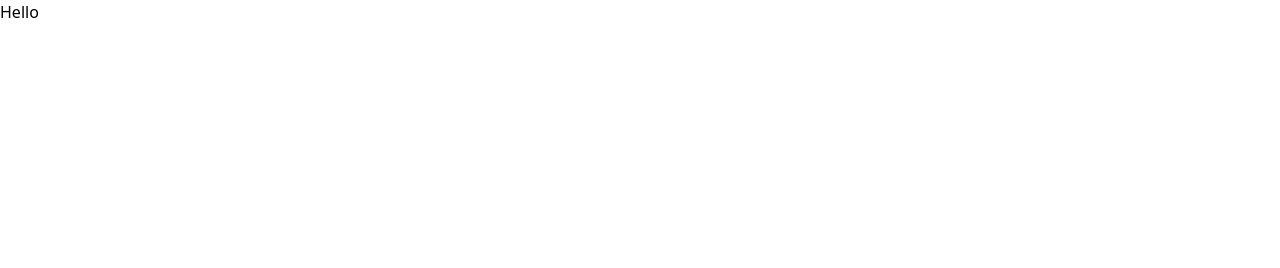
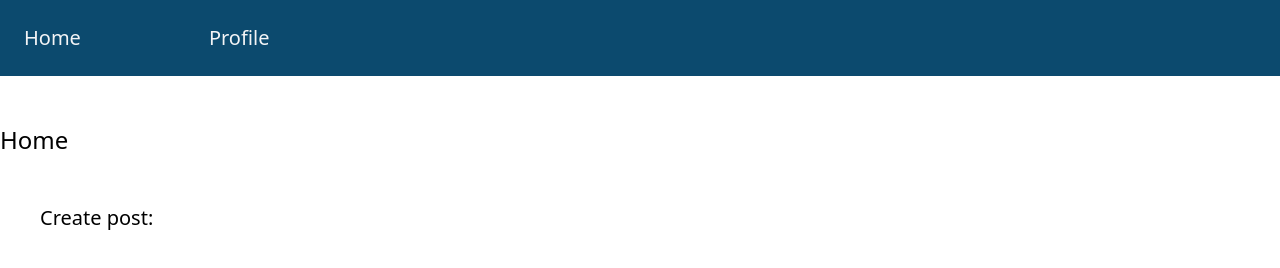
Before and after one commit to SanderSme/javascript-2-CA, a website built with Vite: page Javascript-2-CA/index.html in a window 1280 px wide. Built offline with nearby package versions, Linux system fonts and the light colour scheme.

Commit message:
started homepage

```diff
--- a/Javascript-2-CA/index.html
+++ b/Javascript-2-CA/index.html
@@ -7,7 +7,21 @@
     <script type="module" src="/main.js" defer></script>
     <title>JS2-CA</title>
   </head>
-  <body>
-    <h1>Hello</h1>
+  <body class="bg-grey-100">
+    <header class="bg-sky-900">
+      <div class="flex mx-auto max-w-screen-xl">
+        <div class="p-6">
+          <a href="#" class="text-gray-100 text-xl">Home</a>
+        </div>
+        <div class="p-6 ml-20">
+          <a href="#" class="text-gray-100 text-xl">Profile</a>
+        </div>
+      </div>
+    </header>
+    <main class="mx-auto max-w-screen-xl">
+      <h1 class="text-2xl mt-12">Home</h1>
+      <h2 class="text-xl mt-12 ml-10">Create post:</h2>
+
+    </main>
   </body>
 </html>
```
